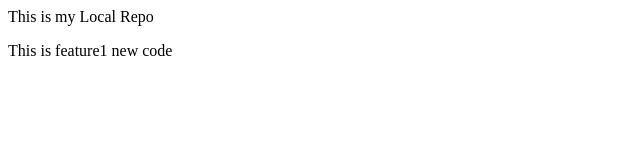
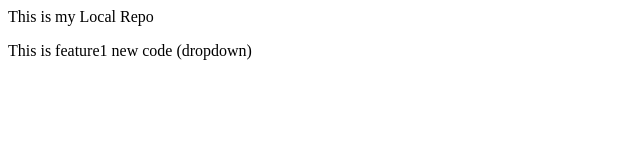
Before and after one commit to agentVivek/localrepo, a plain HTML site: page index.html in a window 1280 px wide. Shown: the full height of the page, 0-640 px from the left. Drawn offline with Linux system fonts and the light colour scheme.

```diff
--- a/index.html
+++ b/index.html
@@ -1,2 +1,2 @@
 <p>This is my Local Repo</p>
-<p>This is feature1 new code</p>
+<p>This is feature1 new code (dropdown)</p>
```
